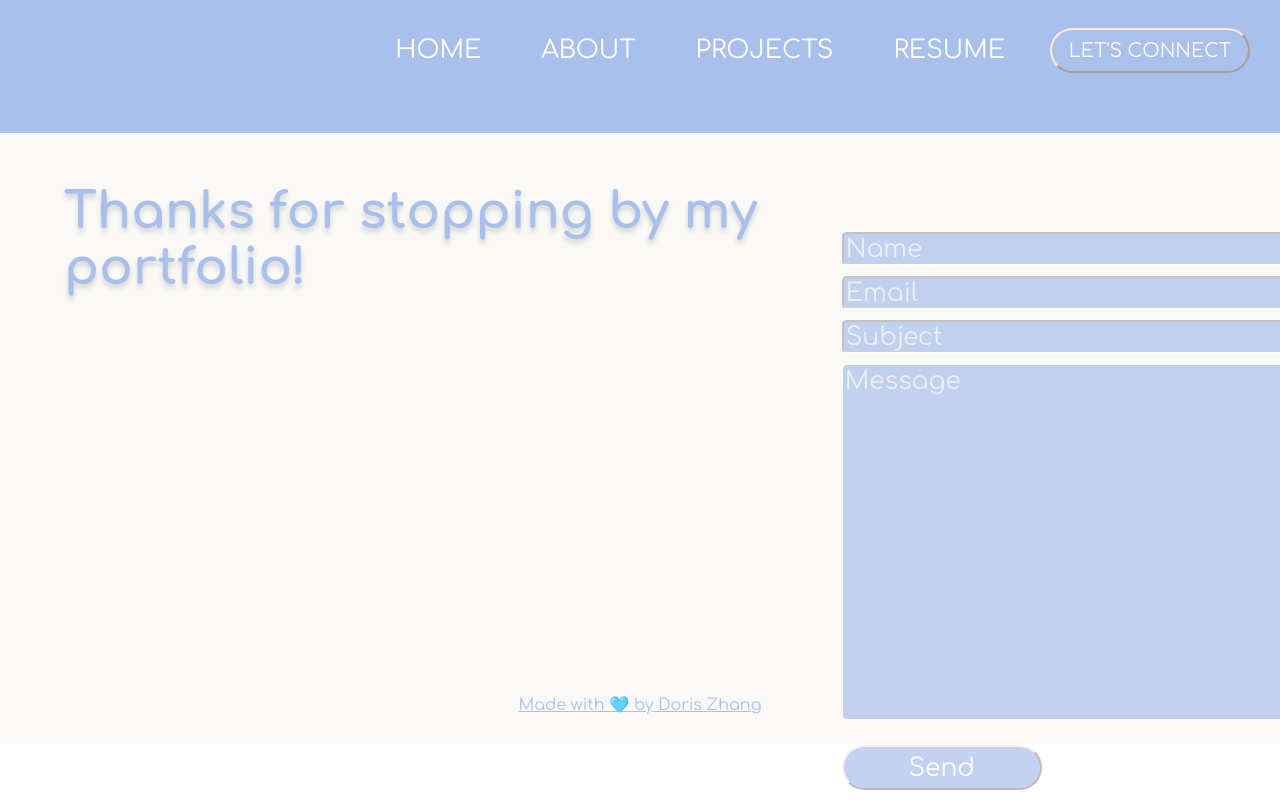
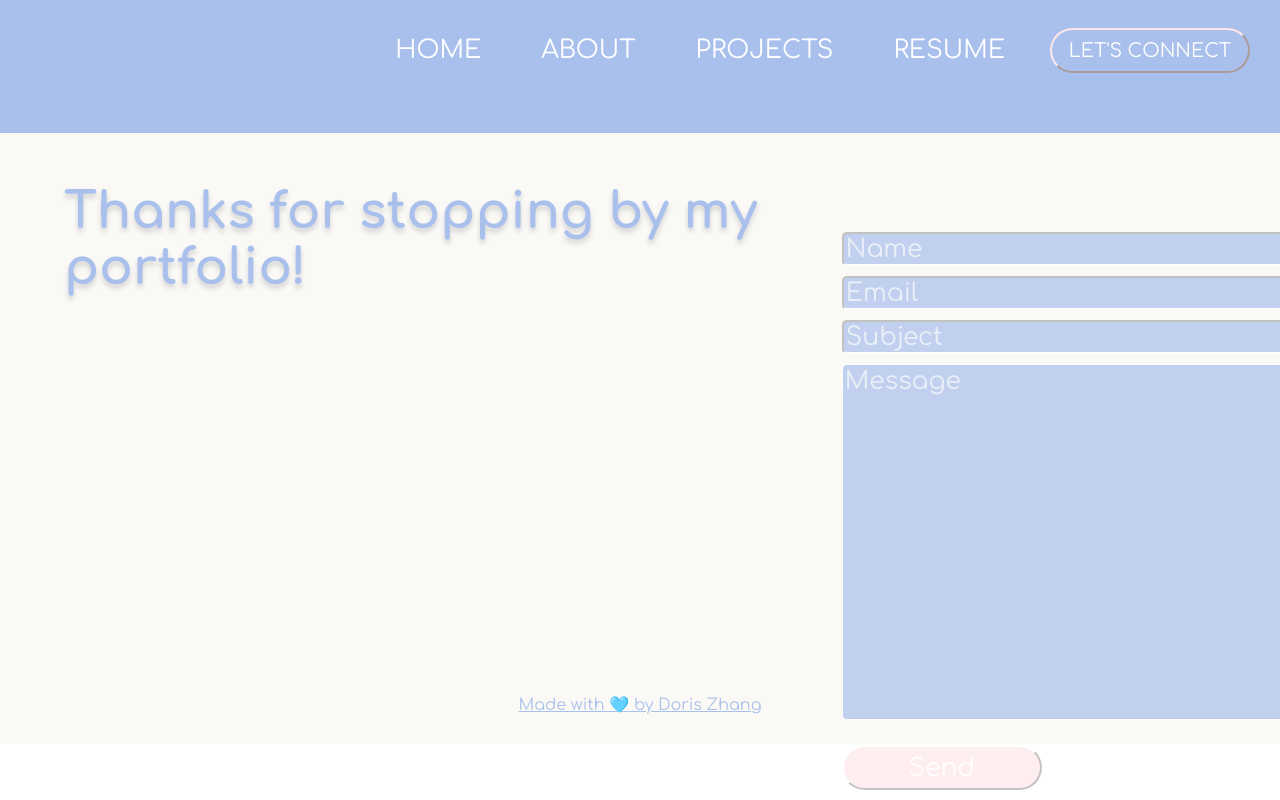
Before and after one commit to DorisWZhang/doriswzhang.github.io, a React (Create React App) app: page / in a window 1280 px wide. In both pictures the pointer is over the input "Send". Shown: the part 3067-3867 px from the top of the page. Built offline with nearby package versions, Linux system fonts and the light colour scheme.

Commit message:
changed send button

```diff
--- a/src/styles/Contact.css
+++ b/src/styles/Contact.css
@@ -66,7 +66,6 @@ input::placeholder {
 }
 
 .send{
-
     margin-top: 25px;
     color: #AAC0EC;
     background-color: #AAC0EC;
@@ -78,4 +77,11 @@ input::placeholder {
     height: 45px;
     cursor: pointer;
     font-family: 'Comfortaa';
+    transition: background-color 0.5s, border-color 0.5s;
 }
+
+.send:hover {
+    background-color: #FFE7E9;
+    border-color: white;
+    cursor: pointer;
+}
--- a/src/styles/Navbar.css
+++ b/src/styles/Navbar.css
@@ -59,7 +59,7 @@
 }
 
 .linkedin {
-    background-color: rgb(170, 192, 236, 0.1);
+    background-color: rgb(170, 192, 236);
     border-color: #FFE7E9;
     font-size: 19px;
     color: white;
```
